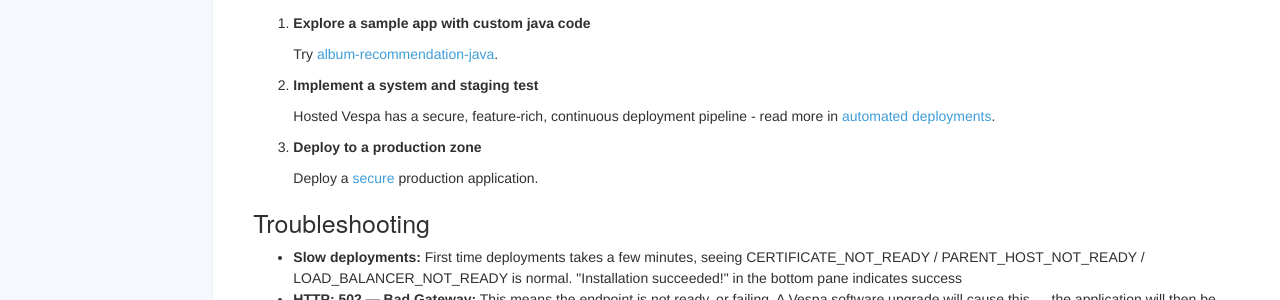
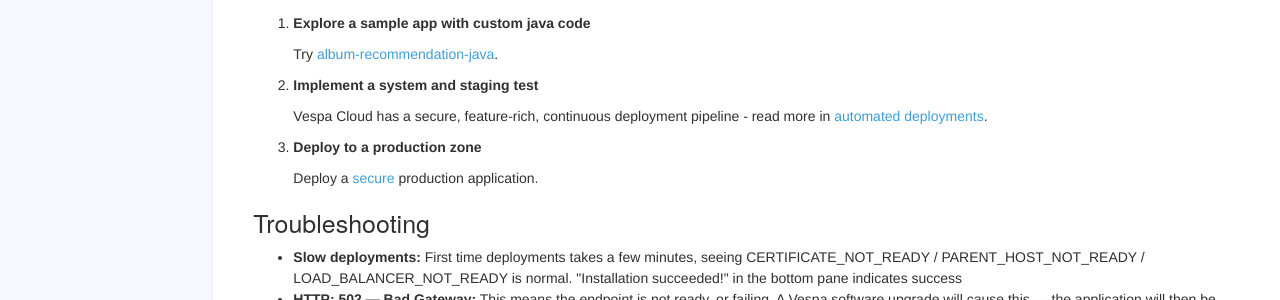
Before and after one commit to vespa-engine/cloud, a Jekyll site: the page built from getting-started.html, in a window 1280 px wide and 900 px high, scrolled down 829 px. Shown: the part 497-797 px from the top of the window. Built offline with Jekyll 4.4.1, drawn with Linux system fonts in a browser that asks for light colours; some of the changed text lies outside the part shown.

Commit message:
Update terminology to Vespa Cloud.

```diff
--- a/getting-started.html
+++ b/getting-started.html
@@ -3,7 +3,7 @@ title: "Getting Started"
 ---
 
 <p>
-Hosted Vespa is at the moment <a href="mailto:info@vespa.ai?subject=Sign+me+up!">invite only</a>.
+Vespa Cloud is at the moment <a href="mailto:info@vespa.ai?subject=Sign+me+up!">invite only</a>.
 </p><p>
 To get started, create an application in the <a href="http://console.vespa.ai/">console</a>.
 This requires a Google or GitHub account.
@@ -124,7 +124,7 @@ Next steps:
       <p>
       <strong>Implement a system and staging test</strong>
       </p><p>
-      Hosted Vespa has a secure, feature-rich, continuous deployment pipeline - read more in
+      Vespa Cloud has a secure, feature-rich, continuous deployment pipeline - read more in
       <a href="automated-deployments">automated deployments</a>.
       </p>
   </li>
```
